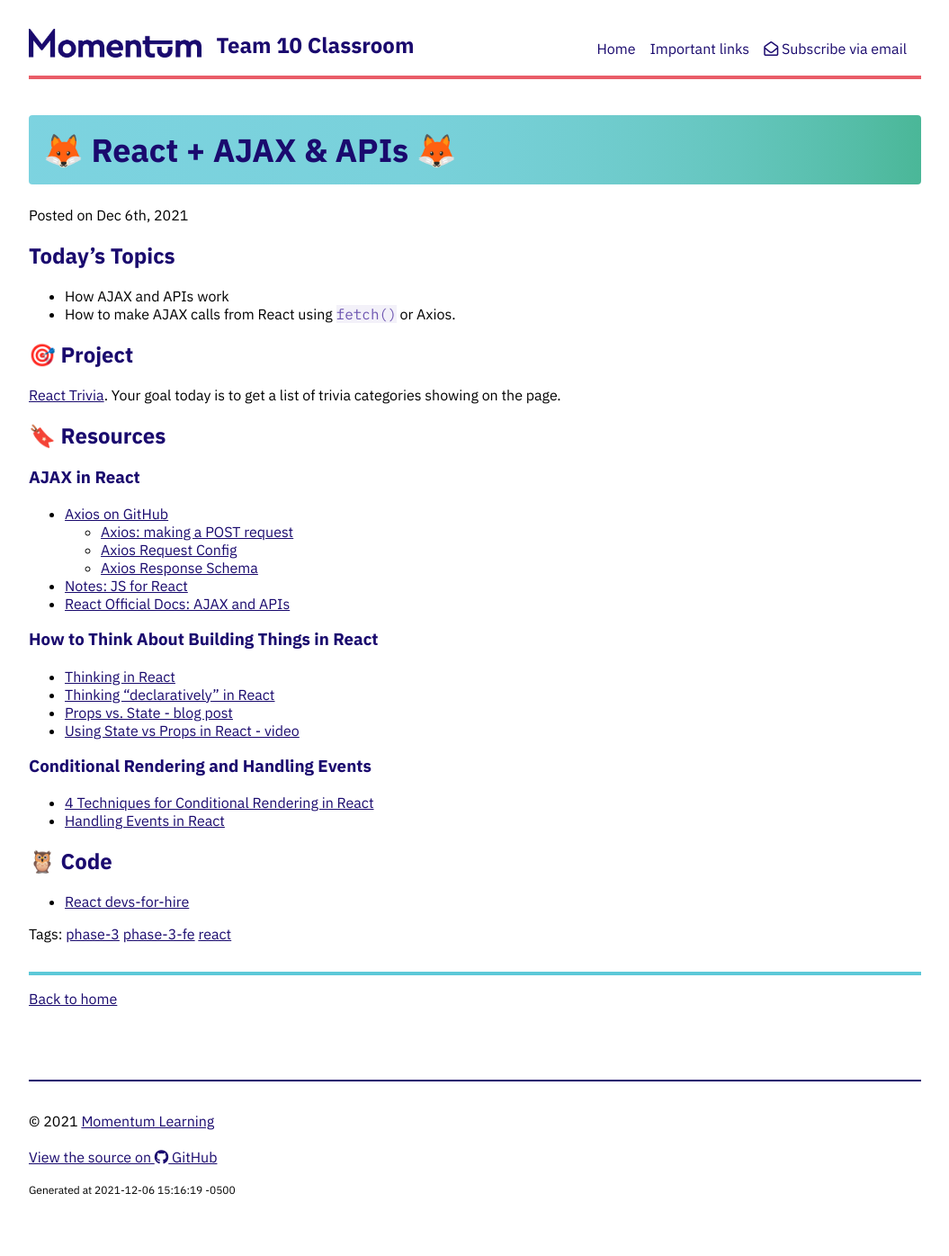
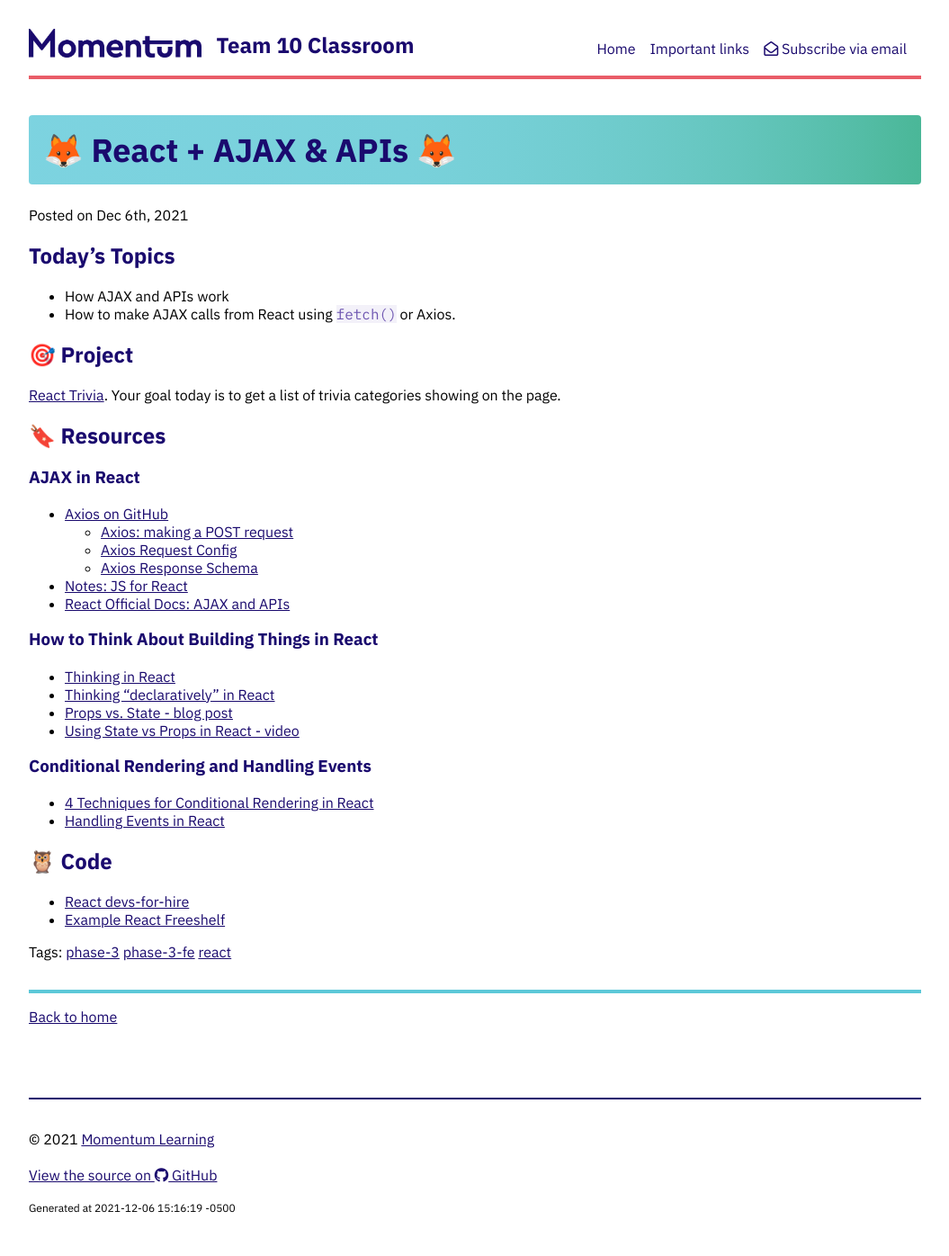
Before and after one commit to Momentum-Team-10/momentum-team-10.github.io, a Jekyll site: the page built from _posts/2021-12-06-fe-ajax-and-apis.md, in a window 1280 px wide. Shown: the whole page at 90% size, without its empty margins (112-1167 px from the left). Built offline with Jekyll 4.4.1, drawn with Linux system fonts in a browser that asks for light colours; nearby versions of some CDN libraries.

Commit message:
Add link to example freeshelf

```diff
--- a/_posts/2021-12-06-fe-ajax-and-apis.md
+++ b/_posts/2021-12-06-fe-ajax-and-apis.md
@@ -39,3 +39,4 @@ tags: phase-3 phase-3-fe react
 ## 🦉 Code
 
 - [React devs-for-hire](https://github.com/Momentum-Team-10/react-devs-for-hire)
+- [Example React Freeshelf](https://github.com/Momentum-Team-10/example-react-freeshelf)
```
